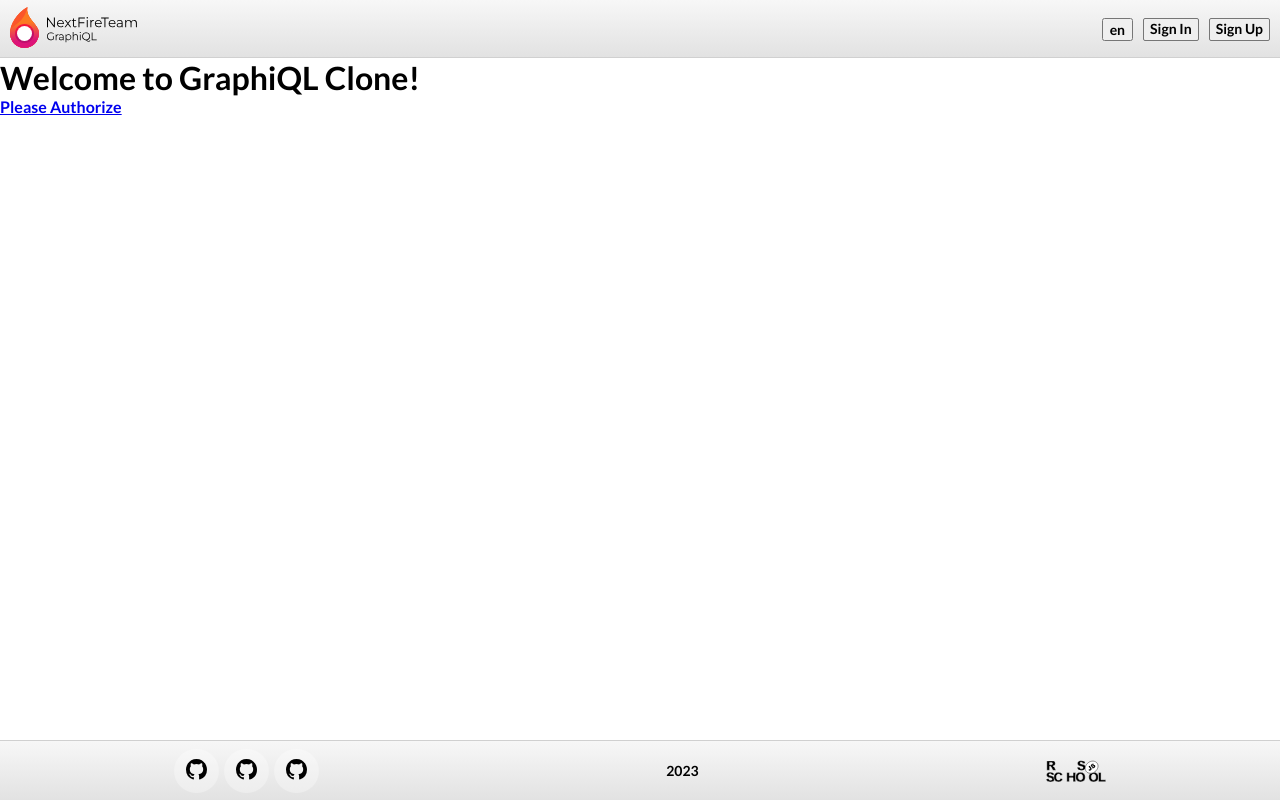
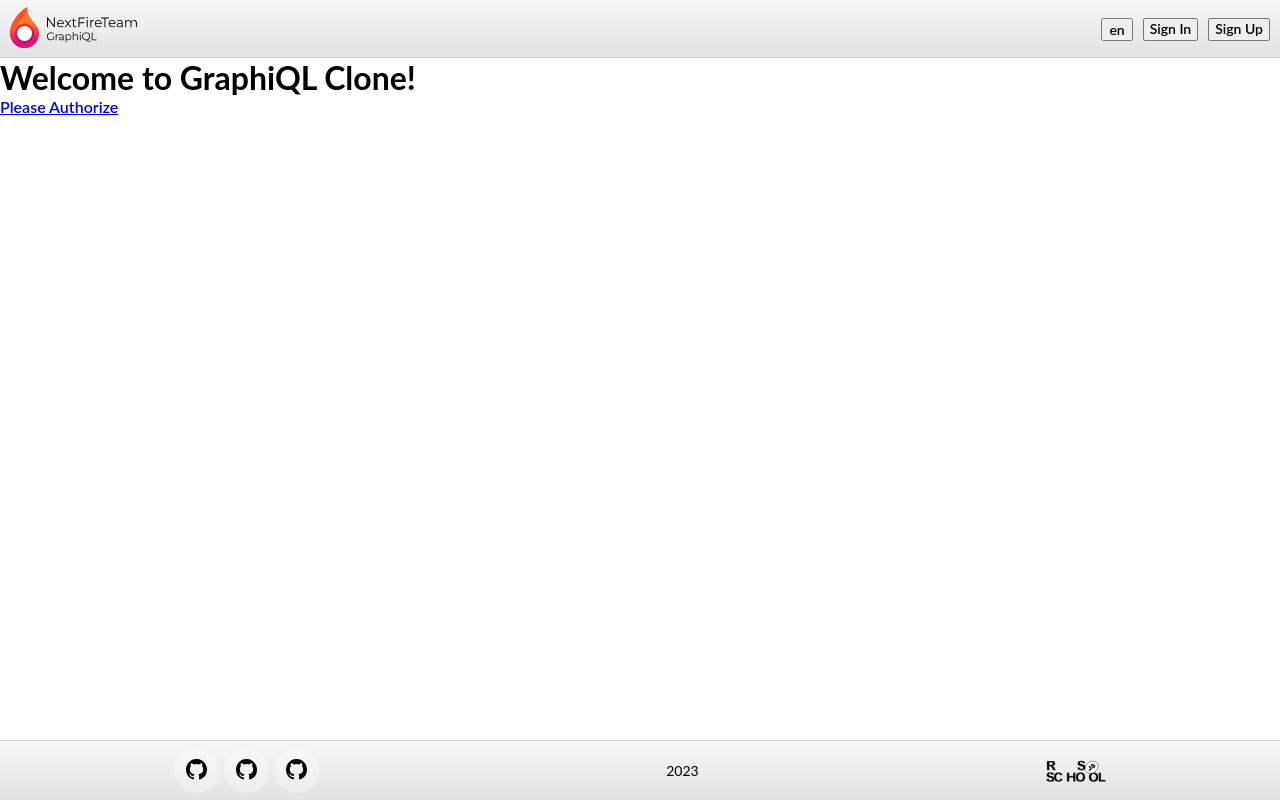
Before and after one commit to IlyaKozak/graphiql-app, a Next.js app: page / in a window 1280 px wide. Built offline with nearby package versions, Linux system fonts and the light colour scheme; no server answers.

Commit message:
refactor: change default style, change RSSchool link

```diff
--- a/src/constants/links.ts
+++ b/src/constants/links.ts
@@ -1,4 +1,4 @@
 export const GITHUB_LINK_1 = 'https://github.com/IlyaKozak';
 export const GITHUB_LINK_2 = 'https://github.com/Siaw4ik';
 export const GITHUB_LINK_3 = 'https://github.com/bulrock';
-export const RS_SCHOOL_LINK = 'https://rs.school/js/';
+export const RS_SCHOOL_LINK = 'https://rs.school/react/';
--- a/src/styles/globals.css
+++ b/src/styles/globals.css
@@ -1,4 +1,4 @@
-@import url('https://fonts.googleapis.com/css2?family=Lato:wght@700&family=Open+Sans:wght@400;700&display=swap');
+@import url('https://fonts.googleapis.com/css2?family=Open+Sans:ital,wght@0,300;0,400;0,500;0,600;0,700;0,800;1,300;1,400;1,500;1,600;1,700;1,800&display=swap');
 
 * {
   box-sizing: border-box;
```
